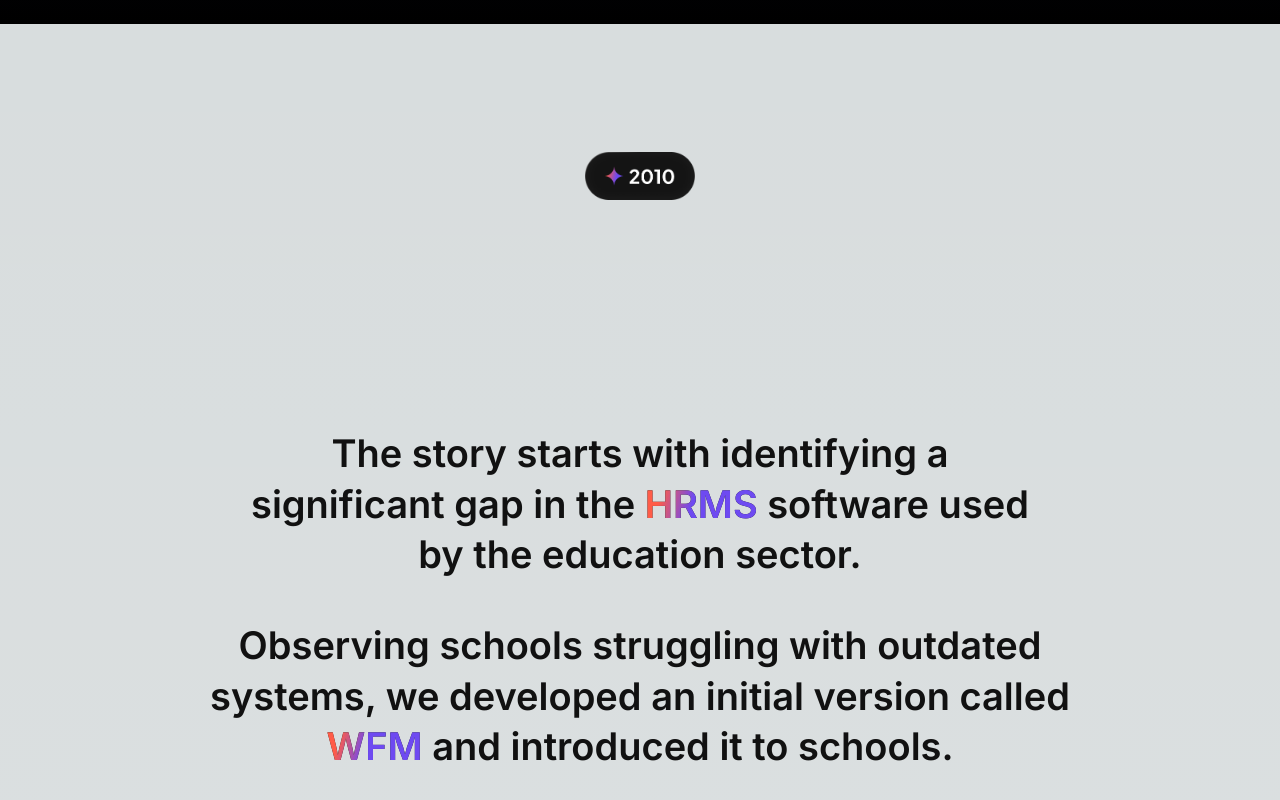
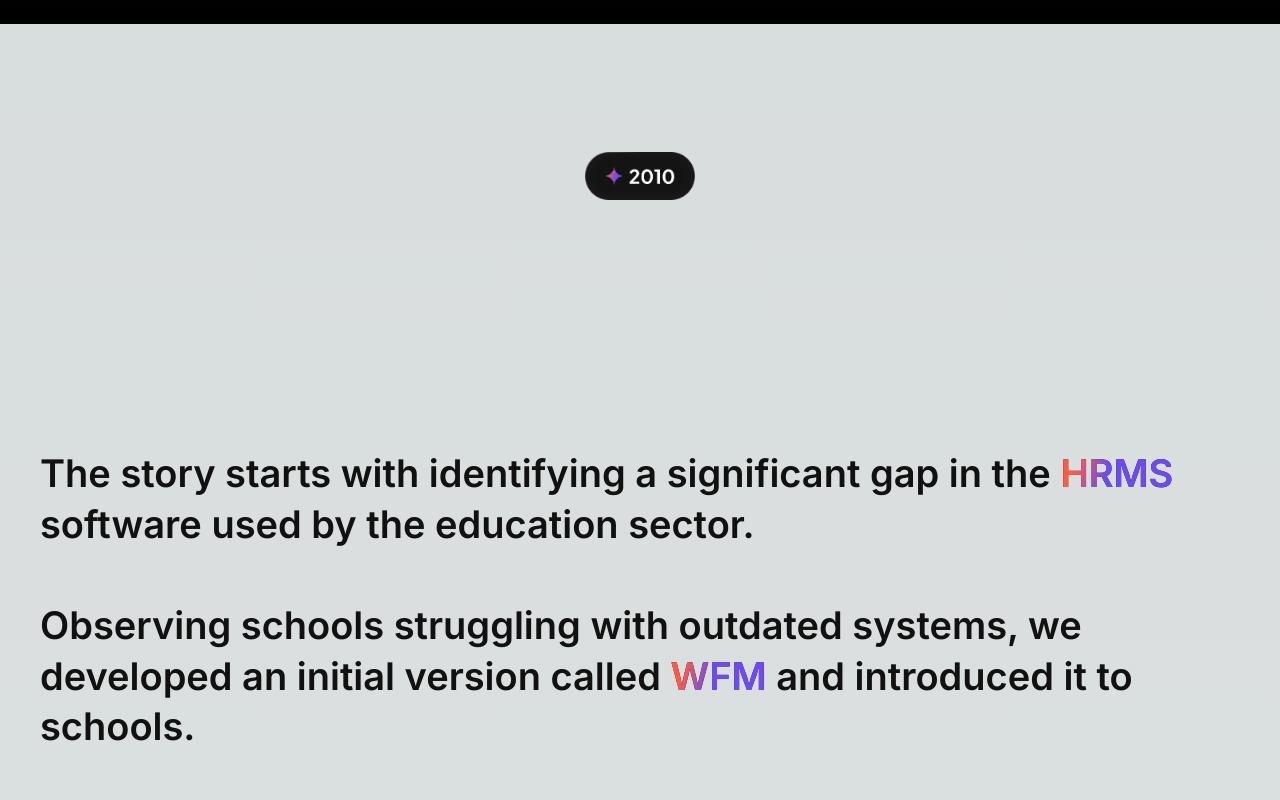
Before and after one commit to abishek180/loyaltri-aboutus, a Next.js app: page /about in a window 1280 px wide. Shown: the part 776-1576 px from the top of the page. Built offline with nearby package versions, Linux system fonts and the light colour scheme.

Commit message:
minor change

```diff
--- a/components/TextReveal.jsx
+++ b/components/TextReveal.jsx
@@ -1,11 +1,11 @@
-import Image from 'next/image'
-import React from 'react'
-import loyaltriold from "@/public/images/loyaltriold.png"
+import Image from "next/image";
+import React from "react";
+import loyaltriold from "@/public/images/loyaltriold.png";
 
 const TextReveal = () => {
   return (
-    <section className='max-w-screen-xl mx-auto px-5 lg:px-10 2xl:px-0'>
-        <div className="h-[400vh] [view-timeline-name:--reveal-wrapper]">
+    <section className="max-w-screen-xl mx-auto px-5 lg:px-10 2xl:px-0">
+      {/* <div className="h-[400vh] [view-timeline-name:--reveal-wrapper]">
         <div className="sticky top-0 flex min-h-screen items-center justify-center">
           <div className='flex flex-col justify-center items-center gap-10'>
             <p className="supports-[animation-timeline]:reveal-text text-xl text-black text-center md:text-[38px] lg:leading-[133%] font-semibold w-full lg:w-[807px]">
@@ -14,14 +14,28 @@ const TextReveal = () => {
             <p className="supports-[animation-timeline]:reveal-text text-xl text-black text-center md:text-[38px] lg:leading-[133%] font-semibold w-full lg:w-[965px]">
                Observing schools struggling with outdated systems, we developed an initial version called <span className='text-gradient'>WFM</span>  and introduced it to schools.
             </p>
-            {/* <div className='w-[850px] h-[650px] overflow-hidden rounded-[40px] border-[2px] border-[#242424]'>
-                <Image src={loyaltriold} className='w-full h-full object-cover object-center'/>
-            </div> */}
           </div>
         </div>
-    </div>
+    </div> */}
+      <div className=" h-[400vh] [view-timeline-name:--reveal-wrapper]">
+        <div className="sticky top-0 flex min-h-screen items-center justify-center">
+          <div>
+            <p className="supports-[animation-timeline]:reveal-text text-xl text-black text-center md:text-[38px] lg:leading-[133%] font-semibold w-fit">
+              The story starts with identifying a significant gap in the{" "}
+              <span className="text-gradient">HRMS</span> software used by the
+              education sector.
+              <br />
+              <br />
+              Observing schools struggling with outdated systems, we developed
+              an initial version called{" "}
+              <span className="text-gradient">WFM</span> and introduced it to
+              schools.
+            </p>
+          </div>
+        </div>
+      </div>
     </section>
-  )
-}
+  );
+};
 
-export default TextReveal
+export default TextReveal;
```
